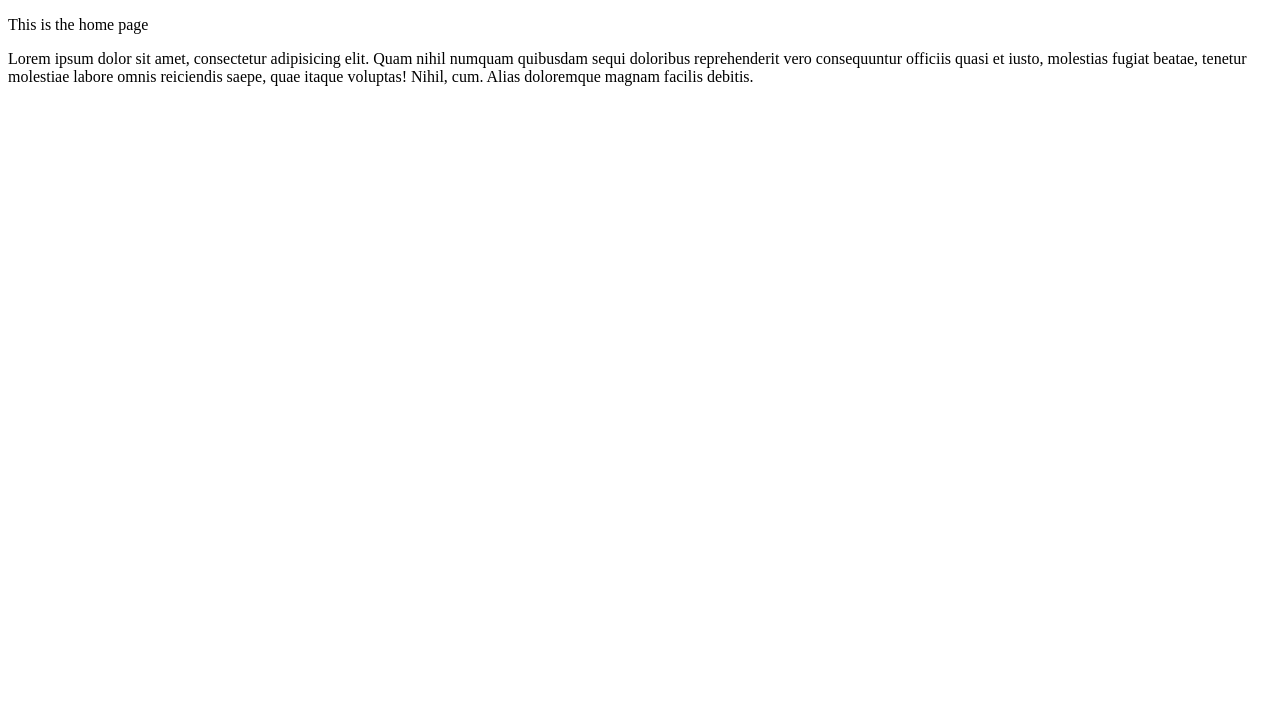
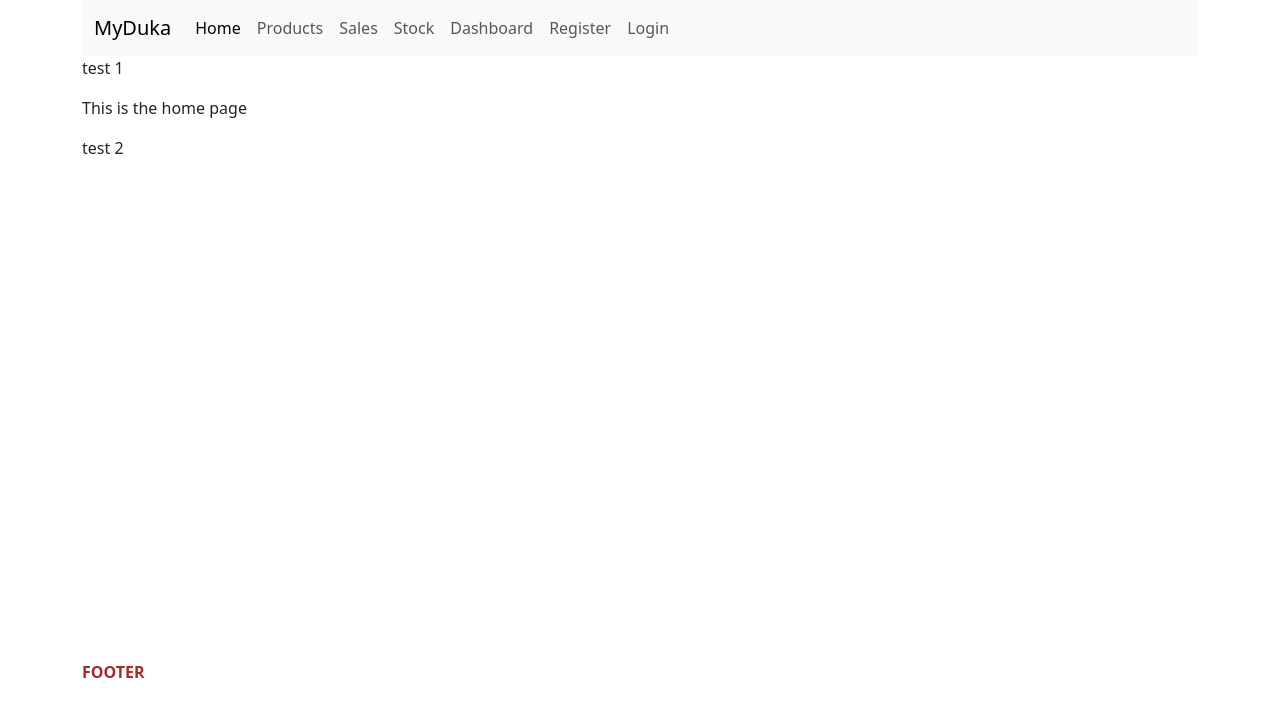
Before and after one commit to l-tting/flask-project, a Flask app: page / in a window 1280 px wide. Shown: the top 717 px of the page. Run offline with Flask 3, Linux system fonts and the light colour scheme.

Commit message:
template inheritance

```diff
--- /dev/null
+++ b/templates/base.html
@@ -0,0 +1,76 @@
+<!DOCTYPE html>
+<html lang="en">
+
+<head>
+    <meta charset="UTF-8">
+    <meta name="viewport" content="width=device-width, initial-scale=1.0">
+    <link href="https://cdn.jsdelivr.net/npm/bootstrap@5.3.8/dist/css/bootstrap.min.css" rel="stylesheet" integrity="sha384-sRIl4kxILFvY47J16cr9ZwB07vP4J8+LH7qKQnuqkuIAvNWLzeN8tE5YBujZqJLB" crossorigin="anonymous">
+    <title>{% block title %} {% endblock %}</title>
+</head>
+
+<body>
+    <div class="container">
+        <div>
+            <nav class="navbar navbar-expand-lg bg-body-tertiary">
+                <div class="container-fluid">
+                    <a class="navbar-brand" href="/">MyDuka</a>
+                    <button class="navbar-toggler" type="button" data-bs-toggle="collapse"
+                        data-bs-target="#navbarSupportedContent" aria-controls="navbarSupportedContent"
+                        aria-expanded="false" aria-label="Toggle navigation">
+                        <span class="navbar-toggler-icon"></span>
+                    </button>
+                    <div class="collapse navbar-collapse" id="navbarSupportedContent">
+                        <ul class="navbar-nav me-auto mb-2 mb-lg-0">
+                            <li class="nav-item">
+                                <a class="nav-link active" aria-current="page" href="/">Home</a>
+                            </li>
+                            <li class="nav-item">
+                                <a class="nav-link" href="/products">Products</a>
+                            </li>
+                            <li class="nav-item">
+                                <a class="nav-link" href="/sales">Sales</a>
+                            </li>
+                            <li class="nav-item">
+                                <a class="nav-link" href="/stock">Stock</a>
+                            </li>
+                            <li class="nav-item">
+                                <a class="nav-link" href="/dashboard">Dashboard</a>
+                            </li>
+                            <li class="nav-item">
+                                <a class="nav-link" href="/register">Register</a>
+                            </li>
+                            <li class="nav-item">
+                                <a class="nav-link" href="/login">Login</a>
+                            </li>
+                        </ul>
+                    </div>
+                </div>
+            </nav>
+        </div>
+
+
+
+         <p>test 1</p>
+
+         {% block content %}
+
+
+         {% endblock %}
+
+         <p>test 2</p>
+
+
+
+
+
+
+
+        <div style="margin-top: 500px; color: brown; font-weight: bolder;">
+            <p>FOOTER</p>
+        </div>
+        <script src="https://cdn.jsdelivr.net/npm/bootstrap@5.3.8/dist/js/bootstrap.bundle.min.js" integrity="sha384-FKyoEForCGlyvwx9Hj09JcYn3nv7wiPVlz7YYwJrWVcXK/BmnVDxM+D2scQbITxI" crossorigin="anonymous"></script>
+
+    </div>
+</body>
+
+</html>
--- a/templates/index.html
+++ b/templates/index.html
@@ -1,22 +1,11 @@
-<!DOCTYPE html>
-<html lang="en">
-<head>
-    <meta charset="UTF-8">
-    <meta name="viewport" content="width=device-width, initial-scale=1.0">
-    <title>Document</title>
-</head>
-<body>
-    <div>
-        <p>This is the home page</p>
-
-        <p>Lorem ipsum dolor sit amet, consectetur adipisicing elit.
-             Quam nihil numquam quibusdam sequi doloribus reprehenderit vero
-              consequuntur officiis quasi et iusto, molestias fugiat beatae,
-               tenetur molestiae labore omnis reiciendis saepe,
-             quae itaque voluptas! Nihil, cum. Alias doloremque magnam facilis debitis.</p>
+{% extends 'base.html' %}
+{% block title %} Home {% endblock %}
+{% block content %}
+<div>
 
 
+<p>This is the home page</p>
 
-    </div>
-</body>
-</html>
+
+</div>
+{% endblock %}
```
Also changed, not shown: templates/dashboard.html (+2 -11 lines), templates/login.html (+2 -11 lines), templates/products.html (+8 -13 lines), templates/register.html (+2 -11 lines), templates/sales.html (+2 -11 lines), templates/stock.html (+2 -11 lines), Readme.md.
